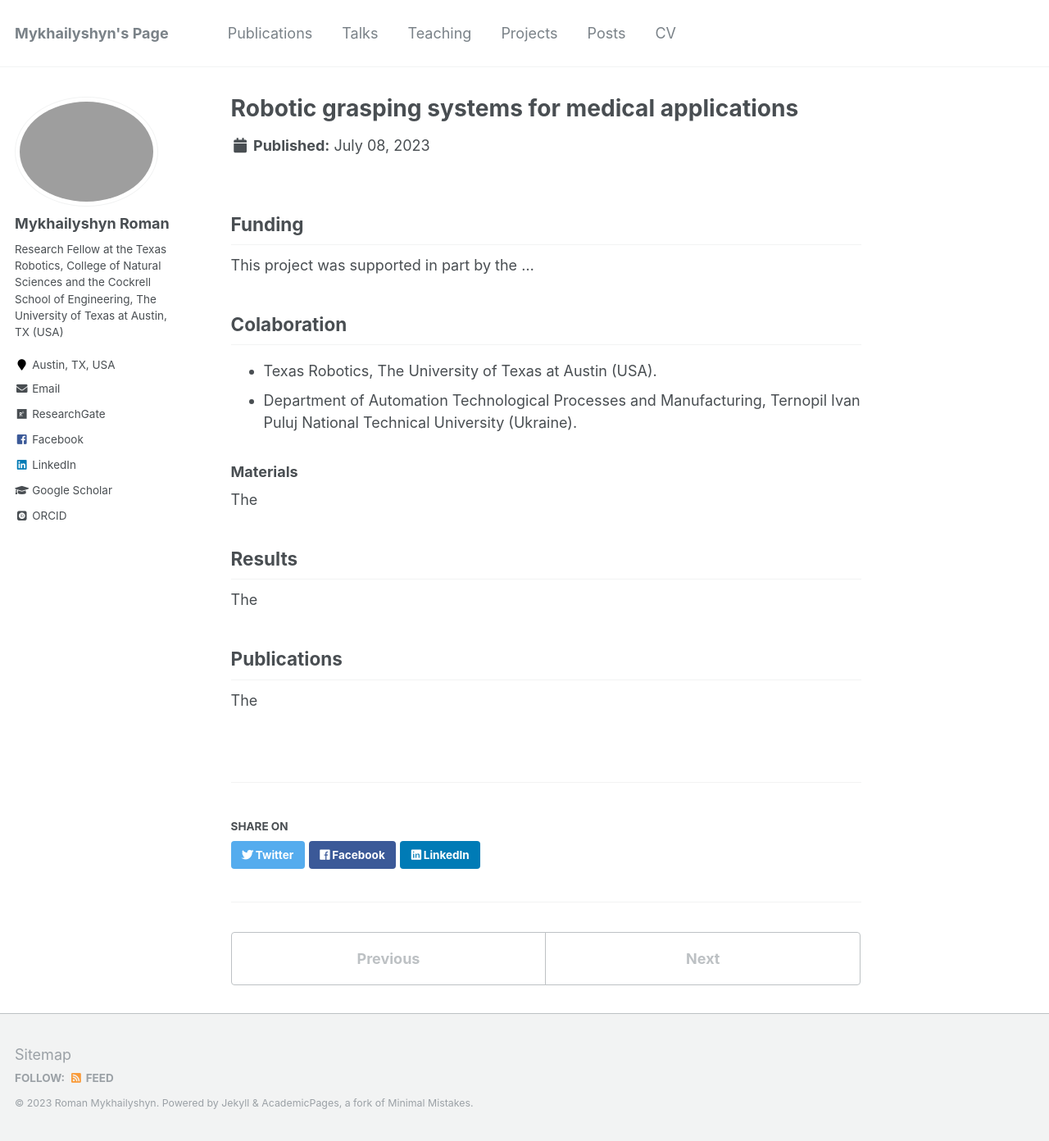
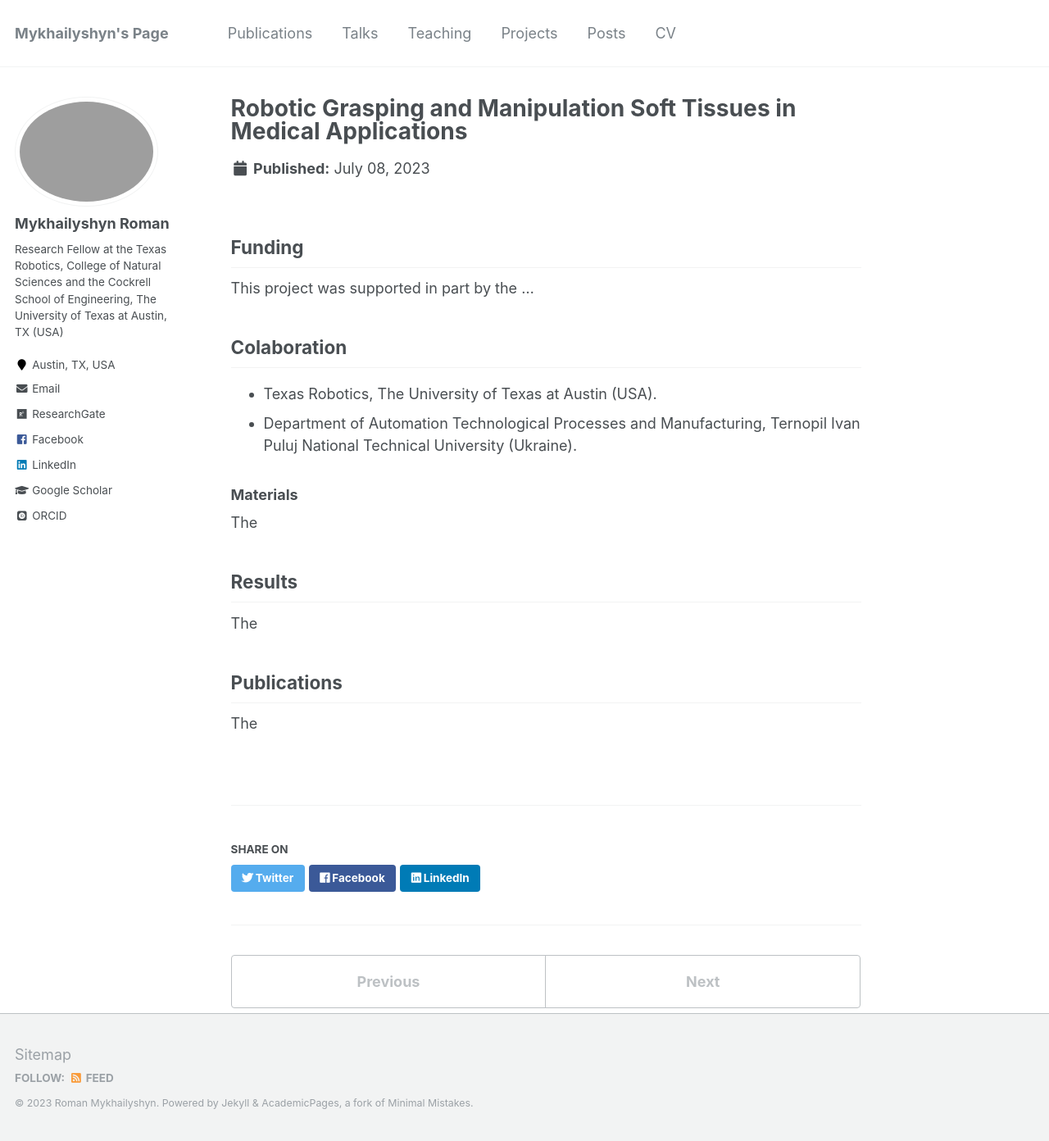
Before and after one commit to RomanMykhailyshyn/RomanMykhailyshyn.github.io, a Jekyll site: the page built from _portfolio/portfolio-2.md, in a window 1280 px wide and 1392 px high. Shown: the whole window at 82% size. Built offline with Jekyll 4.4.1, drawn with Linux system fonts in a browser that asks for light colours; some web fonts are replaced.

Commit message:
Update portfolio-2.md

```diff
--- a/_portfolio/portfolio-2.md
+++ b/_portfolio/portfolio-2.md
@@ -1,6 +1,6 @@
 ---
-title: "Robotic grasping systems for medical applications"
-excerpt: "<br/><img src='/images/p2_2.png' width='350'>"
+title: "Robotic Grasping and Manipulation Soft Tissues in Medical Applications"
+excerpt: "<br/><img src='/images/p2_2.png' width='500'>"
 collection: portfolio
 ---
 ## Funding
```
